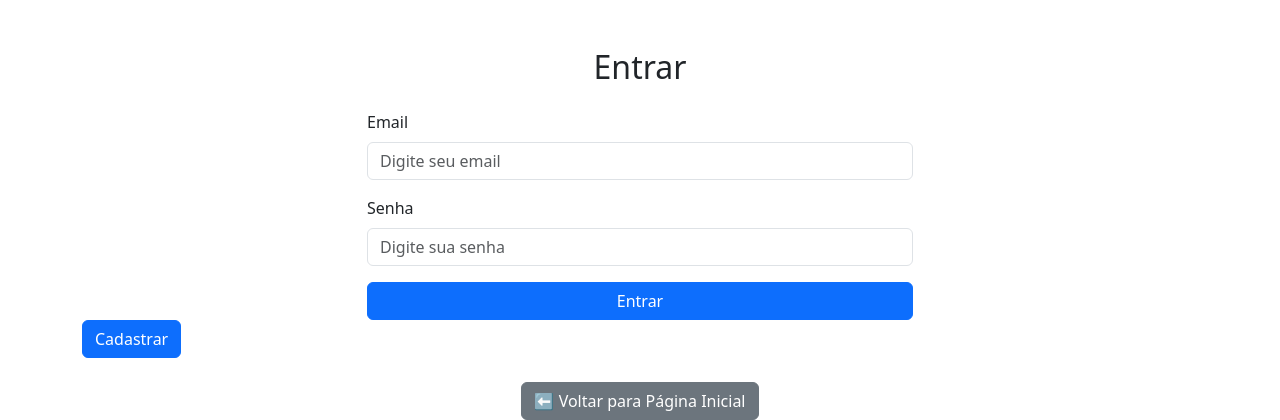
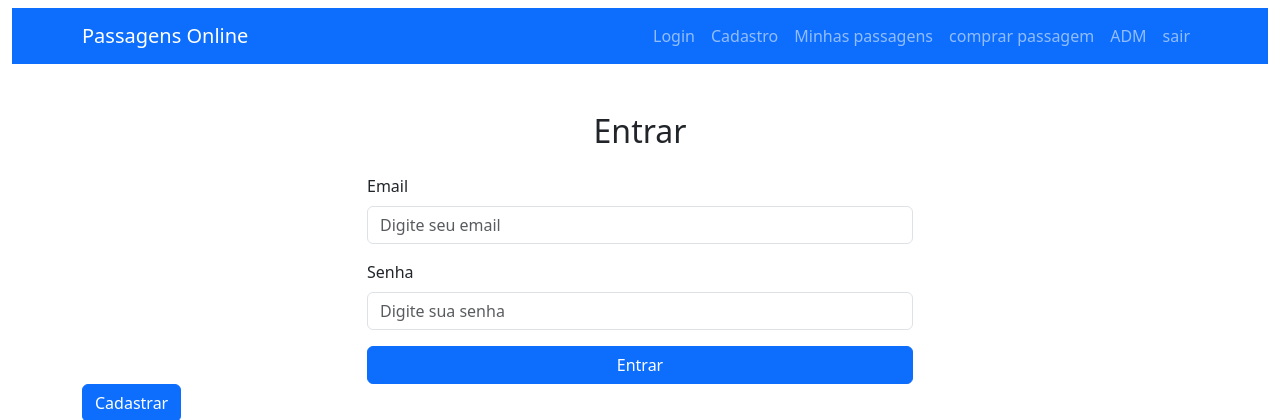
Before and after one commit to ScoobyTT/Site_Aeroporto, a Flask app: page /login in a window 1280 px wide. Shown: the top 420 px of the page. Run offline with Flask 3, Linux system fonts and the light colour scheme.

Commit message:
Update login.html

```diff
--- a/app/templates/login.html
+++ b/app/templates/login.html
@@ -1,6 +1,32 @@
 {% extends "base.html" %}
 
 {% block content %}
+<!-- Navbar -->
+<nav class="navbar navbar-expand-lg navbar-dark bg-primary">
+  <div class="container">
+    <a class="navbar-brand" href="{{ url_for('homepage') }}">Passagens Online</a>
+    <button class="navbar-toggler" type="button" data-bs-toggle="collapse" data-bs-target="#navbarNav">
+          <span class="navbar-toggler-icon"></span>
+      </button>
+      <div class="collapse navbar-collapse" id="navbarNav">
+          <ul class="navbar-nav ms-auto">
+              <li class="nav-item"><a class="nav-link" href="{{ url_for('login') }}">Login</a></li>
+              <li class="nav-item"><a class="nav-link" href="{{ url_for('cadastro')}}">Cadastro</a></li>
+              <li class="nav-item"><a class="nav-link" href="{{ url_for('voos') }}">Minhas passagens</a></li>
+              <li class="nav-item"><a class="nav-link" href="{{ url_for('comprar_pass') }}">comprar passagem</a></li>
+              <li class="nav-item"><a class="nav-link" href="{{ url_for('config') }}">ADM</a></li>
+              <li class="nav-item"><a class="nav-link" href="{{ url_for('logout') }}">sair</a></li>
+
+
+
+              </li>
+
+          </ul>
+      </div>
+  </div>
+</nav>
+
+
 <div class="container mt-5">
         <div class="row justify-content-center">
             <div class="col-md-6">
```
